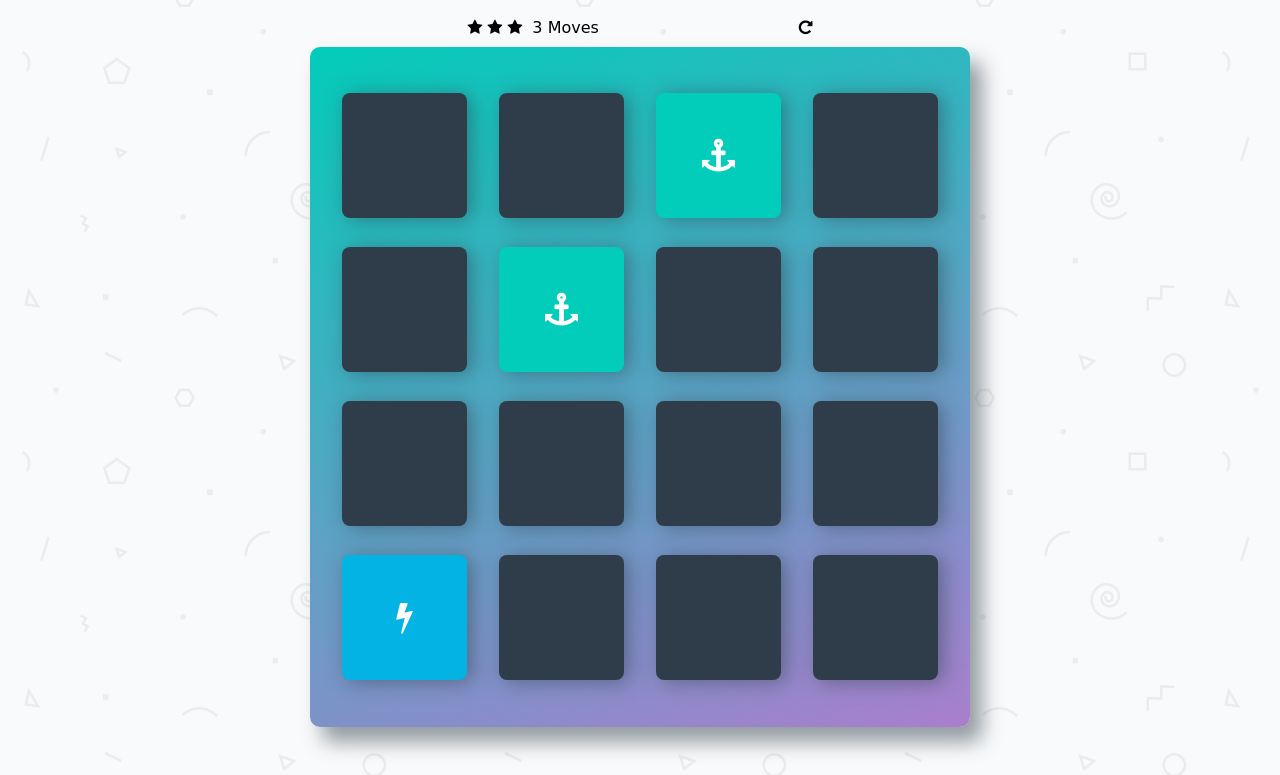
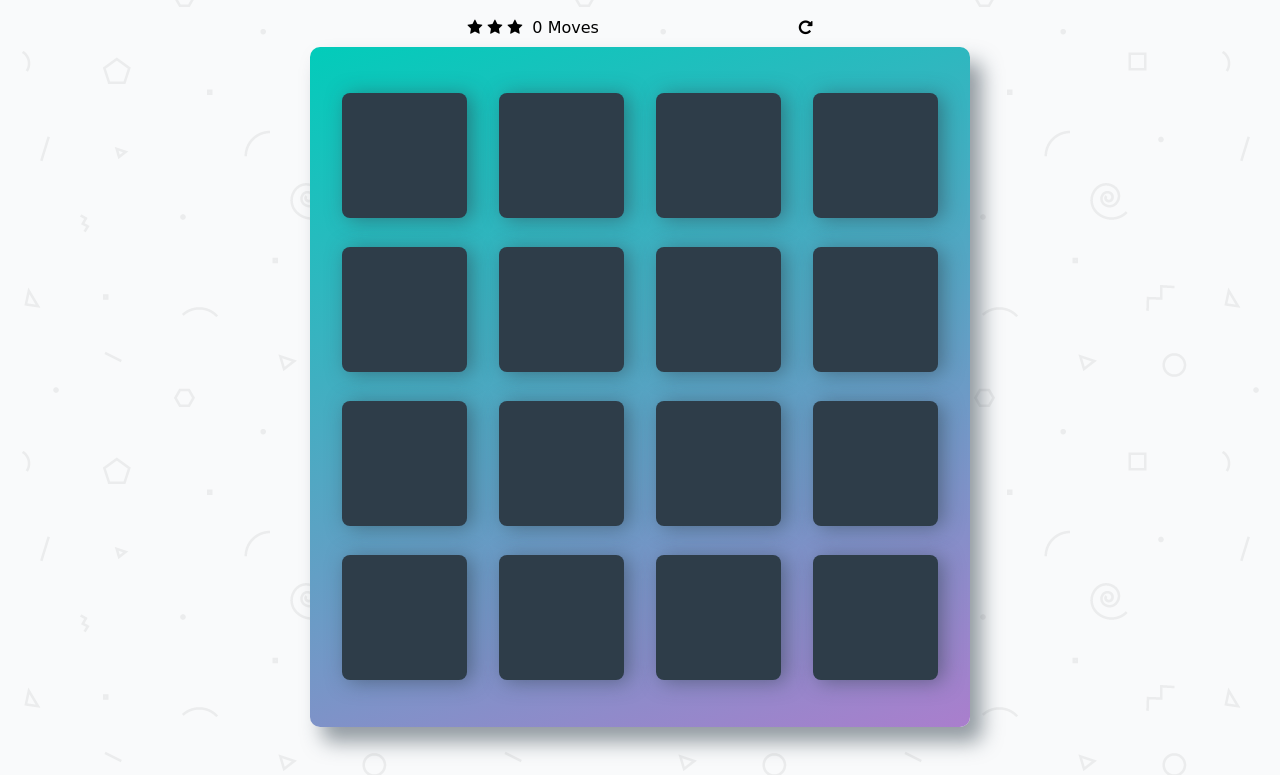
Before and after one commit to eqlz/memory-game, a plain HTML site: page index.html in a window 1280 px wide. Shown: the part 68-843 px from the top of the page. Drawn offline with Linux system fonts and the light colour scheme; a web font is replaced by a local one.

Commit message:
change index.html to default stage

```diff
--- a/index.html
+++ b/index.html
@@ -22,7 +22,7 @@
         		<li><i class="fa fa-star"></i></li>
         	</ul>
 
-        	<span class="moves">3</span> Moves
+        	<span class="moves">0</span> Moves
 
             <div class="restart">
         		<i class="fa fa-repeat"></i>
@@ -36,7 +36,7 @@
             <li class="card">
                 <i class="fa fa-paper-plane-o"></i>
             </li>
-            <li class="card match">
+            <li class="card">
                 <i class="fa fa-anchor"></i>
             </li>
             <li class="card">
@@ -45,7 +45,7 @@
             <li class="card">
                 <i class="fa fa-cube"></i>
             </li>
-            <li class="card match">
+            <li class="card">
                 <i class="fa fa-anchor"></i>
             </li>
             <li class="card">
@@ -66,7 +66,7 @@
             <li class="card">
                 <i class="fa fa-bomb"></i>
             </li>
-            <li class="card open show">
+            <li class="card">
                 <i class="fa fa-bolt"></i>
             </li>
             <li class="card">
```
